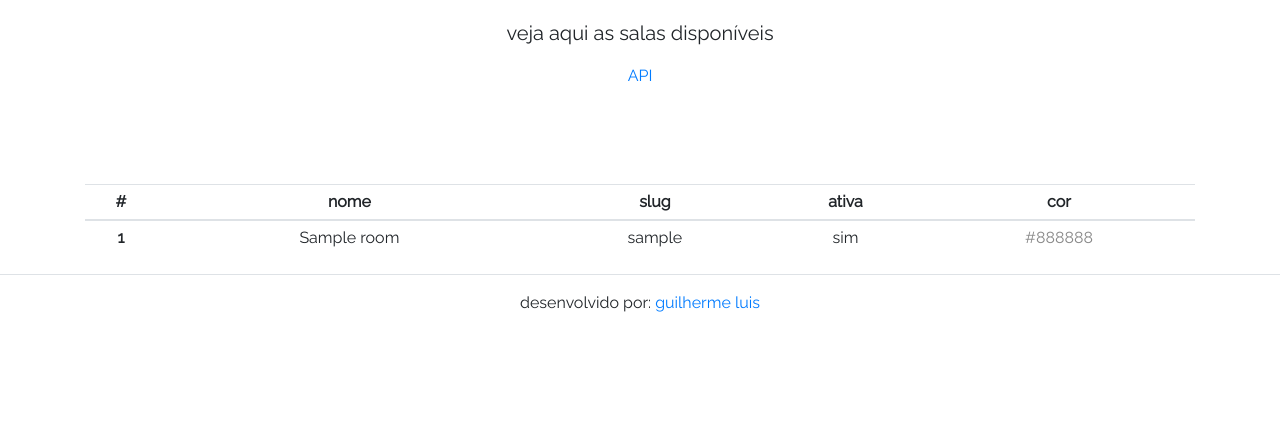
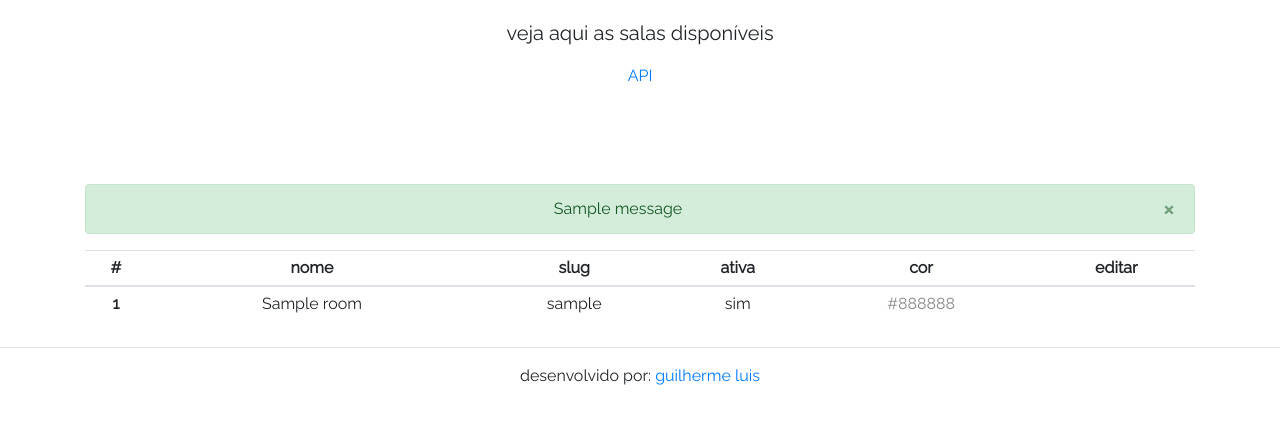
Before and after one commit to guilehm/rooms, a Django app: page /room/list/ in a window 1280 px wide. Shown: the part 218-642 px from the top of the page. Run offline with Django 3.2, Linux system fonts and the light colour scheme; tables that the repository leaves empty hold one stand-in row (values such as "Sample post"); one stand-in notice (Sample message) is shown; some libraries are stand-ins or nearby versions.

Commit message:
Display messages

```diff
--- a/core/forms.py
+++ b/core/forms.py
@@ -1,4 +1,5 @@
 from django import forms
+
 from core.models import Room
 
 
--- a/core/templates/core/base.html
+++ b/core/templates/core/base.html
@@ -12,6 +12,7 @@
     <link href="https://fonts.googleapis.com/css?family=Raleway" rel="stylesheet">
     <link href="//maxcdn.bootstrapcdn.com/font-awesome/4.2.0/css/font-awesome.min.css" rel="stylesheet">
     <link rel="stylesheet" href="//cdn.datatables.net/1.10.19/css/jquery.dataTables.min.css">
+    <link href="https://fonts.googleapis.com/icon?family=Material+Icons" rel="stylesheet">
     {% block extra_header %}
     {% endblock %}
 
--- a/core/templates/core/room_list.html
+++ b/core/templates/core/room_list.html
@@ -12,6 +12,16 @@
 {% endblock %}
 
 {% block main_content %}
+    {% if messages %}
+        <div class="alert alert-success alert-dismissible fade show" role="alert">
+            {% for message in messages %}
+                {{ message }}<br>
+            {% endfor %}
+            <button type="button" class="close" data-dismiss="alert" aria-label="Close">
+                <span aria-hidden="true">&times;</span>
+            </button>
+        </div>
+    {% endif %}
 {% if rooms %}
     <table class="table table-sm table-hover">
         <thead>
@@ -21,6 +31,7 @@
                 <th scope="col">slug</th>
                 <th scope="col">ativa</th>
                 <th scope="col">cor</th>
+                <th scope="col">editar</th>
             </tr>
         </thead>
         <tbody>
@@ -31,6 +42,7 @@
                     <td>{{ room.slug|default:'' }}</td>
                     <td>{{ room.active|translation|lower|default:'' }}</td>
                     <td style="color: {{ room.color }};">{{ room.color|default:'' }}</td>
+                    <td><a href="{% url 'core:room-change' room.id %}"><i class="material-icons text-dark">&#xe22b;</i></a></td>
                 </tr>
             {% endfor %}
         </tbody>
```
